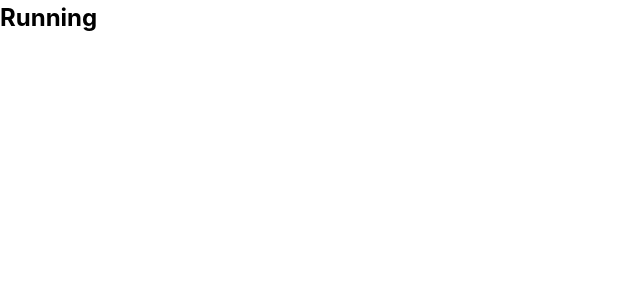
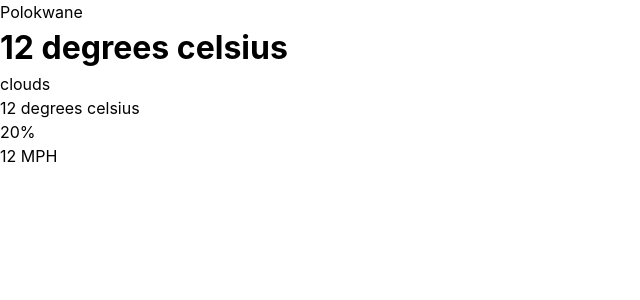
Before and after one commit to mphoChuene/Weather-app, a React (Vite) app: page / in a window 1280 px wide. Shown: the top 300 px of the page, without its empty margins (0-640 px from the left). Built offline with nearby package versions, Linux system fonts and the light colour scheme.

Commit message:
styling incomplete

```diff
--- a/src/App.jsx
+++ b/src/App.jsx
@@ -7,7 +7,28 @@ function App() {
 
   return (
     <>
-      <h2>Running</h2>
+      <div className="container">
+        <div className="top">
+          <div className="location">
+            <p>Polokwane</p>
+          </div>
+          <div className="temp">
+            <h1>12 degrees celsius</h1>
+          </div>
+          <div className="description">
+            <p>clouds</p>
+          </div>
+        </div>
+        <div className="bottom">
+          <div className="feels">
+            <p>12 degrees celsius</p>
+          </div>
+          <div className="humidity">
+            <p>20%</p>
+          </div>
+          <div className="wind">12 MPH</div>
+        </div>
+      </div>
     </>
   );
 }
```
Also changed, not shown: 1 other file (tests, documents, lock files or other folders).
